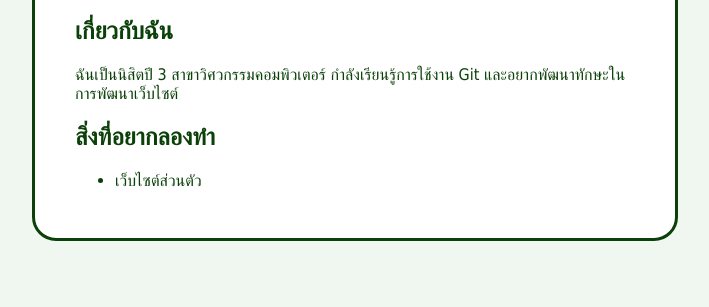
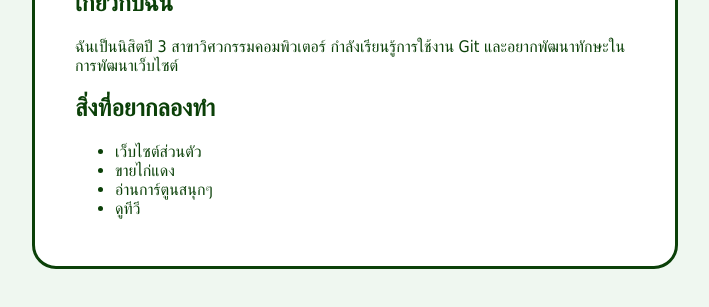
Before and after one commit to SippakornWannarak/my-profile, a plain HTML site: page index.html in a window 1280 px wide. Shown: the part 329-636 px from the top of the page, without its empty margins (285-994 px from the left). Drawn offline with Linux system fonts and the light colour scheme.

Commit message:
Add things I want to build

```diff
--- a/index.html
+++ b/index.html
@@ -17,6 +17,9 @@
     <h2>สิ่งที่อยากลองทำ</h2>
     <ul>
       <li>เว็บไซต์ส่วนตัว</li>
+      <li>ขายไก่แดง</li>
+      <li>อ่านการ์ตูนสนุกๆ</li>
+      <li>ดูทีวี</li>
     </ul>
   </main>
 </body>
```
